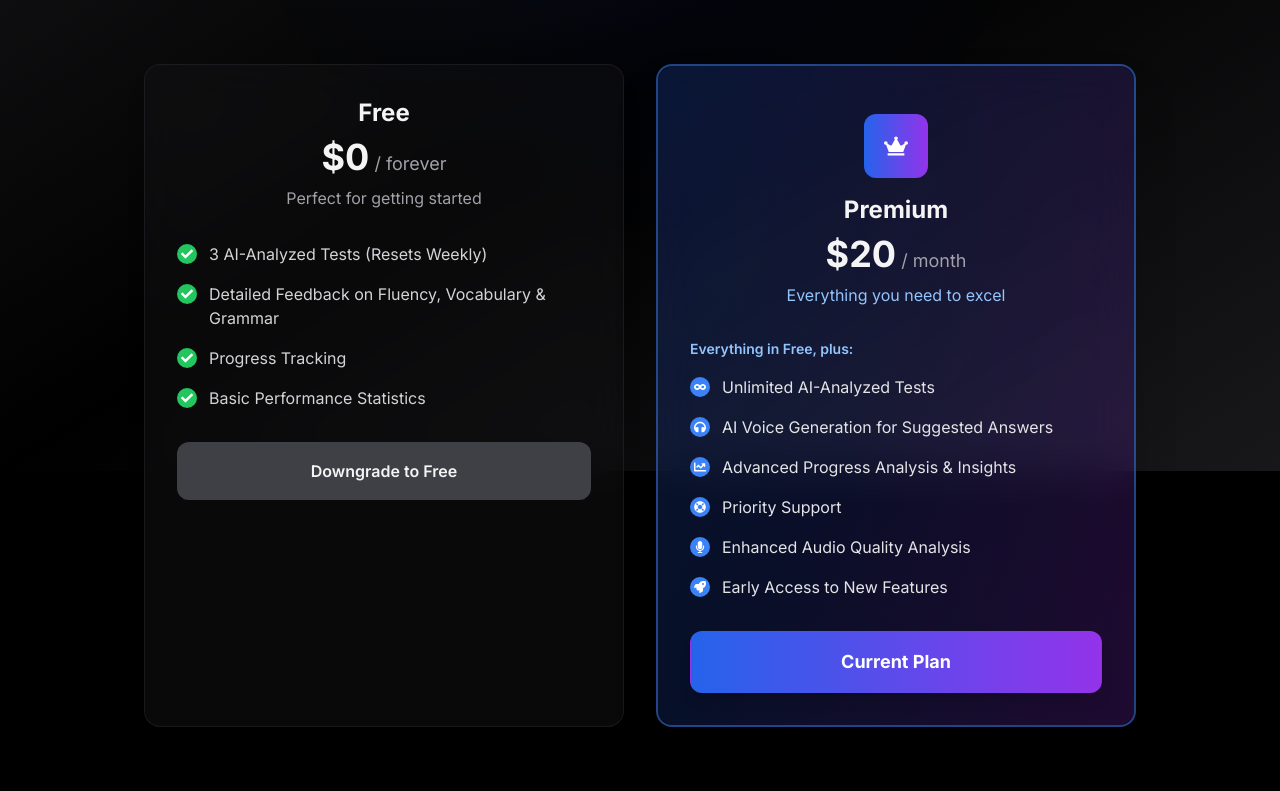
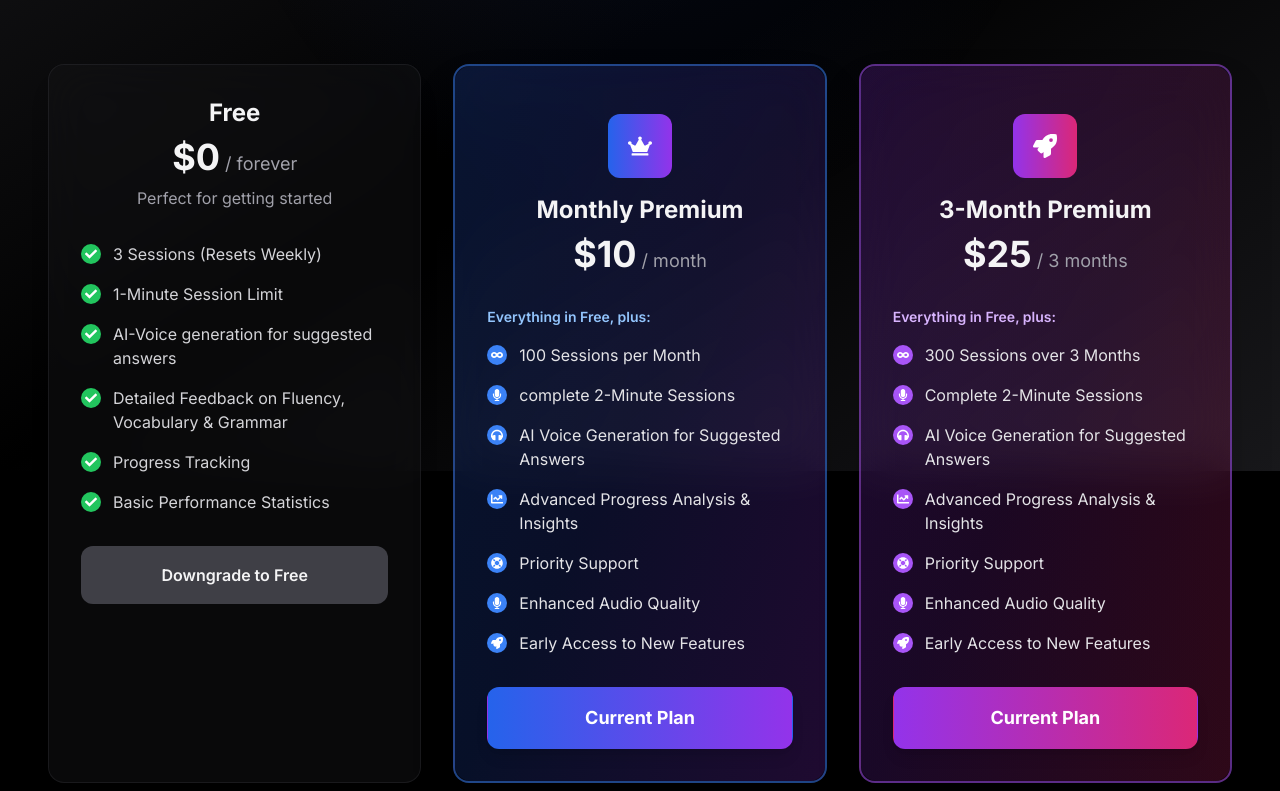
Before and after one commit to salmanajma3862/eloquent-ai, a React (Vite) app: page /pricing in a window 1280 px wide. Shown: the part 329-1120 px from the top of the page. Built offline with nearby package versions, Linux system fonts and the light colour scheme; sample sign-in values are in the browser's storage.

Commit message:
added 3 month plan

```diff
--- a/src/pages/PricingPage.tsx
+++ b/src/pages/PricingPage.tsx
@@ -106,7 +106,7 @@ const PricingPage: React.FC = () => {
                 {/* Pricing Cards */}
                 <motion.div
                     variants={itemVariants}
-                    className="grid grid-cols-1 lg:grid-cols-2 gap-6 md:gap-8 max-w-5xl mx-auto mb-12 md:mb-16 px-4"
+                    className="grid grid-cols-1 lg:grid-cols-3 gap-6 md:gap-8 max-w-7xl mx-auto mb-12 md:mb-16 px-4"
                 >
                     {/* Free Plan Card */}
                     <motion.div
@@ -124,7 +124,9 @@ const PricingPage: React.FC = () => {
 
                         <div className="space-y-3 md:space-y-4 mb-6 md:mb-8">
                             {[
-                                "3 AI-Analyzed Tests (Resets Weekly)",
+                                "3 Sessions (Resets Weekly)",
+                                "1-Minute Session Limit",
+                                "AI-Voice generation for suggested answers",
                                 "Detailed Feedback on Fluency, Vocabulary & Grammar",
                                 "Progress Tracking",
                                 "Basic Performance Statistics"
@@ -158,7 +160,7 @@ const PricingPage: React.FC = () => {
                         </motion.button>
                     </motion.div>
 
-                    {/* Premium Plan Card */}
+                    {/* Monthly Premium Plan Card */}
                     <motion.div
                         variants={cardVariants}
                         className="bg-gradient-to-br from-blue-900/20 via-blue-800/10 to-purple-900/20 backdrop-blur-xl rounded-2xl border-2 border-blue-500/50 shadow-2xl p-6 md:p-8 relative overflow-hidden"
@@ -172,22 +174,22 @@ const PricingPage: React.FC = () => {
                                 <div className="w-12 h-12 md:w-16 md:h-16 bg-gradient-to-r from-blue-600 to-purple-600 rounded-xl flex items-center justify-center mx-auto mb-3 md:mb-4">
                                     <FaCrown className="text-white text-lg md:text-2xl" />
                                 </div>
-                                <h3 className="text-xl md:text-2xl font-bold text-zinc-100 mb-2">Premium</h3>
+                                <h3 className="text-xl md:text-2xl font-bold text-zinc-100 mb-2">Monthly Premium</h3>
                                 <div className="text-3xl md:text-4xl font-bold text-zinc-100 mb-2">
-                                    $20
+                                    $10
                                     <span className="text-base md:text-lg text-zinc-400 font-normal"> / month</span>
                                 </div>
-                                <p className="text-blue-300 text-sm md:text-base">Everything you need to excel</p>
                             </div>
 
                             <div className="space-y-3 md:space-y-4 mb-6 md:mb-8">
                                 <div className="text-xs md:text-sm font-semibold text-blue-300 mb-2 md:mb-3">Everything in Free, plus:</div>
                                 {[
-                                    { icon: FaInfinity, text: "Unlimited AI-Analyzed Tests" },
+                                    { icon: FaInfinity, text: "100 Sessions per Month" },
+                                    { icon: FaMicrophone, text: "complete 2-Minute Sessions" },
                                     { icon: FaHeadphones, text: "AI Voice Generation for Suggested Answers" },
                                     { icon: FaChartLine, text: "Advanced Progress Analysis & Insights" },
                                     { icon: FaLifeRing, text: "Priority Support" },
-                                    { icon: FaMicrophone, text: "Enhanced Audio Quality Analysis" },
+                                    { icon: FaMicrophone, text: "Enhanced Audio Quality" },
                                     { icon: FaRocket, text: "Early Access to New Features" }
                                 ].map((feature, index) => (
                                     <motion.div
@@ -214,7 +216,68 @@ const PricingPage: React.FC = () => {
                                 onClick={handleUpgrade}
                                 className="w-full py-3 md:py-4 bg-gradient-to-r from-blue-600 to-purple-600 hover:from-blue-500 hover:to-purple-500 text-white rounded-xl font-bold text-sm md:text-lg transition-all duration-300 shadow-lg"
                             >
-                                {isCurrentlyFree ? 'Upgrade to Premium' : 'Current Plan'}
+                                {isCurrentlyFree ? 'Upgrade to Monthly' : 'Current Plan'}
+                            </motion.button>
+                        </div>
+                    </motion.div>
+
+                    {/* 3-Month Premium Plan Card */}
+                    <motion.div
+                        variants={cardVariants}
+                        className="bg-gradient-to-br from-purple-900/20 via-purple-800/10 to-pink-900/20 backdrop-blur-xl rounded-2xl border-2 border-purple-500/50 shadow-2xl p-6 md:p-8 relative overflow-hidden"
+                    >
+
+                        {/* Glow Effect */}
+                        <div className="absolute inset-0 bg-gradient-to-r from-purple-600/10 to-pink-600/10 rounded-2xl" />
+
+                        <div className="relative z-10">
+                            <div className="text-center mb-6 md:mb-8 mt-3 md:mt-4">
+                                <div className="w-12 h-12 md:w-16 md:h-16 bg-gradient-to-r from-purple-600 to-pink-600 rounded-xl flex items-center justify-center mx-auto mb-3 md:mb-4">
+                                    <FaRocket className="text-white text-lg md:text-2xl" />
+                                </div>
+                                <h3 className="text-xl md:text-2xl font-bold text-zinc-100 mb-2">3-Month Premium</h3>
+                                <div className="text-3xl md:text-4xl font-bold text-zinc-100 mb-2">
+                                    $25
+                                    <span className="text-base md:text-lg text-zinc-400 font-normal"> / 3 months</span>
+                                </div>
+                            </div>
+
+                            <div className="space-y-3 md:space-y-4 mb-6 md:mb-8">
+                                <div className="text-xs md:text-sm font-semibold text-purple-300 mb-2 md:mb-3">Everything in Free, plus:</div>
+                                {[
+                                    { icon: FaInfinity, text: "300 Sessions over 3 Months" },
+                                    { icon: FaMicrophone, text: "Complete 2-Minute Sessions" },
+                                    { icon: FaHeadphones, text: "AI Voice Generation for Suggested Answers" },
+                                    { icon: FaChartLine, text: "Advanced Progress Analysis & Insights" },
+                                    { icon: FaLifeRing, text: "Priority Support" },
+                                    { icon: FaMicrophone, text: "Enhanced Audio Quality" },
+                                    { icon: FaRocket, text: "Early Access to New Features" }
+                                ].map((feature, index) => (
+                                    <motion.div
+                                        key={index}
+                                        initial={{ opacity: 0, x: -20 }}
+                                        animate={{ opacity: 1, x: 0 }}
+                                        transition={{ delay: 0.5 + index * 0.1 }}
+                                        className="flex items-start space-x-3"
+                                    >
+                                        <div className="w-4 h-4 md:w-5 md:h-5 bg-purple-500 rounded-full flex items-center justify-center flex-shrink-0 mt-0.5">
+                                            <feature.icon className="text-white text-xs" />
+                                        </div>
+                                        <span className="text-zinc-200 text-sm md:text-base leading-relaxed">{feature.text}</span>
+                                    </motion.div>
+                                ))}
+                            </div>
+
+                            <motion.button
+                                whileHover={{
+                                    scale: 1.02,
+                                    boxShadow: "0 20px 40px rgba(147, 51, 234, 0.4)"
+                                }}
+                                whileTap={{ scale: 0.98 }}
+                                onClick={handleUpgrade}
+                                className="w-full py-3 md:py-4 bg-gradient-to-r from-purple-600 to-pink-600 hover:from-purple-500 hover:to-pink-500 text-white rounded-xl font-bold text-sm md:text-lg transition-all duration-300 shadow-lg"
+                            >
+                                {isCurrentlyFree ? 'Upgrade to 3-Month' : 'Current Plan'}
                             </motion.button>
                         </div>
                     </motion.div>
```
